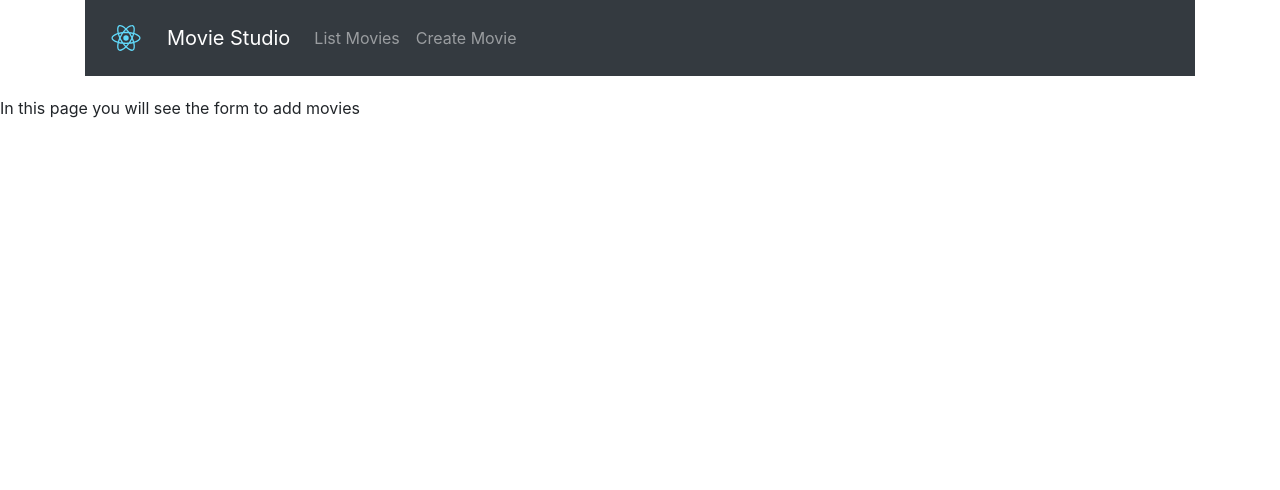
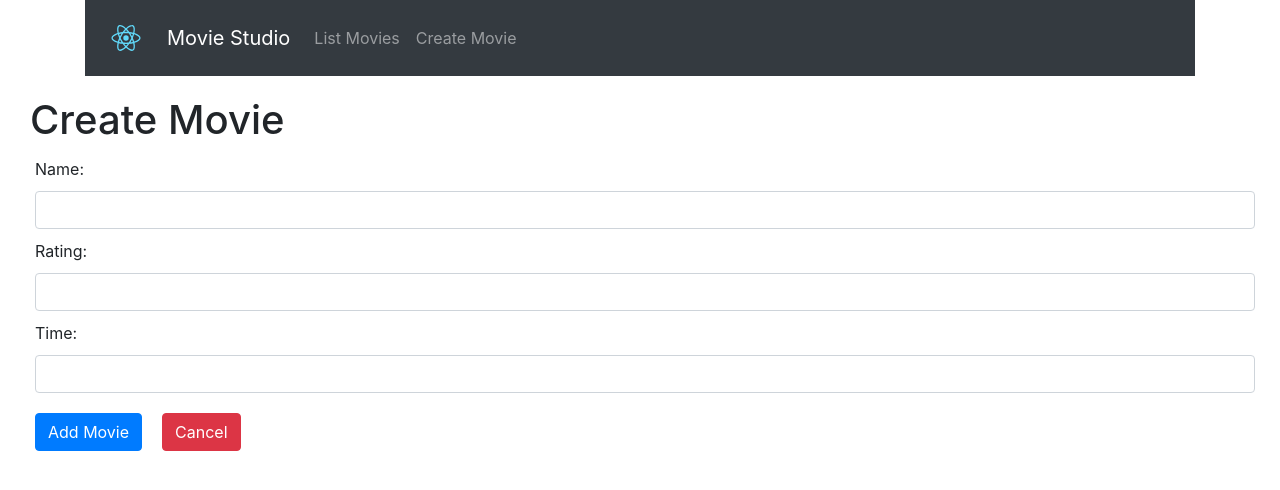
Before and after one commit to Vishnu-Prabhakaran/movie-store, a React (Create React App) app in the folder client/: page /movies/create in a window 1280 px wide. Shown: the top 490 px of the page. Built offline with nearby package versions, Linux system fonts and the light colour scheme.

Commit message:
Insert page

```diff
--- a/client/src/pages/MoviesInsert.jsx
+++ b/client/src/pages/MoviesInsert.jsx
@@ -1,11 +1,85 @@
 import React, { Component } from 'react';
+import api from '../api';
+
+import {
+  Title,
+  Wrapper,
+  Label,
+  InputText,
+  AddButton,
+  CancelButton
+} from './Styles';
 
 class MoviesInsert extends Component {
+  constructor(props) {
+    super(props);
+    this.state = {
+      name: '',
+      rating: '',
+      time: ''
+    };
+  }
+
+  handleChangeInputName = async event => {
+    const name = event.target.value;
+    this.setState({ name });
+  };
+  handleChangeInpuRating = async event => {
+    const rating = event.target.validity.valid
+      ? event.target.value
+      : this.state.rating;
+
+    this.setState({ rating });
+  };
+  handleChangeInputTime = async event => {
+    const time = event.target.value;
+    this.setState({ time });
+  };
+
+  handleIncludeMovie = async () => {
+    const { name, rating, time } = this.state;
+    const arrayTime = time.split('/');
+    const payload = { name, rating, time: arrayTime };
+    await api.insertMovie(payload).then(res => {
+      window.alert('Movie Sucessfully Inserted!!');
+      this.state = {
+        name: '',
+        rating: '',
+        time: ''
+      };
+    });
+  };
   render() {
+    const { name, rating, time } = this.state;
     return (
-      <div>
-        <p> In this page you will see the form to add movies</p>
-      </div>
+      <Wrapper>
+        <Title> Create Movie</Title>
+        <Label> Name:</Label>
+        <InputText
+          type='text'
+          value={name}
+          onChange={this.handleChangeInputName}
+        />
+        <Label> Rating:</Label>
+        <InputText
+          type='number'
+          step='0.1'
+          lang='en-US'
+          min='0'
+          max='10'
+          pattern="[0-9]+([,\.][0-9]+)?"
+          value={rating}
+          onChange={this.handleChangeInpuRating}
+        />
+        <Label>Time:</Label>
+        <InputText
+          type='text'
+          value={time}
+          onChange={this.handleChangeInputTime}
+        />
+        <AddButton onClick={this.handleIncludeMovie}> Add Movie</AddButton>
+        <CancelButton href={'/movies/list'}>Cancel</CancelButton>
+      </Wrapper>
     );
   }
 }
--- a/client/src/pages/Styles.jsx
+++ b/client/src/pages/Styles.jsx
@@ -38,3 +38,33 @@ export const Delete = styled.div`
   color: #ff0000;
   cursor: pointer;
 `;
+
+export const Title = styled.h1.attrs({
+  className: 'h1'
+})``;
+
+export const Wrapper = styled.div.attrs({
+  className: 'form-group'
+})`
+  margin: 0 30px;
+`;
+
+export const Label = styled.label`
+  margin: 5px;
+`;
+export const InputText = styled.input.attrs({
+  className: 'form-control'
+})`
+  margin: 5px;
+`;
+export const AddButton = styled.button.attrs({
+  className: 'btn btn-primary'
+})`
+  margin: 15px 15px 15px 5px;
+`;
+
+export const CancelButton = styled.a.attrs({
+  className: 'btn btn-danger'
+})`
+  margin: 15px 15px 15px 5px;
+`;
```
